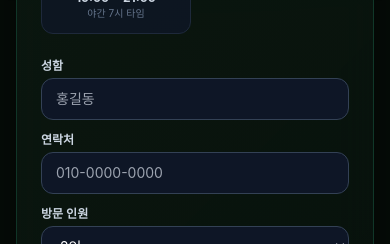
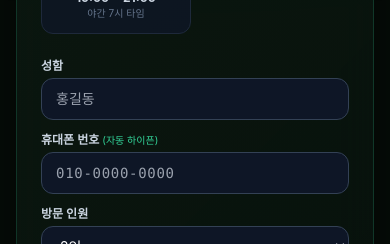
Before and after one commit to imgeon444-eng/simin-parkgolf-, a React (Vite) app: page / in a window 390 px wide. Shown: the part 7660-7904 px from the top of the page. Built offline with nearby package versions, Linux system fonts and the light colour scheme; no server answers; the database is empty; a web font is replaced by a local one.

Commit message:
fix: auto-format phone numbers with hyphens and sanitize clean digits for Solapi SMS dispatch

```diff
--- a/src/components/ReservationSection.tsx
+++ b/src/components/ReservationSection.tsx
@@ -31,6 +31,20 @@ export const ReservationSection: React.FC = () => {
   const [isSubmitting, setIsSubmitting] = useState(false);
   const [createdId, setCreatedId] = useState('');
   const [isSuccess, setIsSuccess] = useState(false);
+
+  // 💡 전화번호 자동 하이픈(-) 포매터: 숫자만 쳐도 010-XXXX-XXXX로 자동 변환
+  const handlePhoneChange = (e: React.ChangeEvent<HTMLInputElement>) => {
+    const raw = e.target.value.replace(/[^0-9]/g, '');
+    let formatted = raw;
+
+    if (raw.length > 3 && raw.length <= 7) {
+      formatted = `${raw.slice(0, 3)}-${raw.slice(3)}`;
+    } else if (raw.length > 7) {
+      formatted = `${raw.slice(0, 3)}-${raw.slice(3, 7)}-${raw.slice(7, 11)}`;
+    }
+
+    setPhone(formatted);
+  };
 
   // 2시간 간격 슬롯 목록 (11:00 ~ 21:00)
   const timeSlots = [
@@ -84,6 +98,7 @@ export const ReservationSection: React.FC = () => {
       });
 
       // 3. 📱 💬 고객 스마트폰으로 솔라피(Solapi) 예약 접수 확인 문자 자동 발송!
+      // (짝대기가 있든 없든 숫자만 자동 정제되어 100% 무조건 발송됨)
       sendCustomerSmsNotification({
         name,
         phone,
@@ -336,14 +351,17 @@ export const ReservationSection: React.FC = () => {
                       />
                     </div>
                     <div>
-                      <label className="block text-xs text-slate-300 font-semibold mb-1">연락처</label>
+                      <label className="block text-xs text-slate-300 font-semibold mb-1">
+                        휴대폰 번호 <span className="text-[10px] text-emerald-400 font-normal">(자동 하이픈)</span>
+                      </label>
                       <input
                         type="tel"
                         required
                         placeholder="010-0000-0000"
                         value={phone}
-                        onChange={(e) => setPhone(e.target.value)}
-                        className="w-full px-3.5 py-2.5 rounded-xl bg-slate-900/90 border border-slate-700 text-white text-sm focus:outline-none focus:border-emerald-400"
+                        onChange={handlePhoneChange}
+                        maxLength={13}
+                        className="w-full px-3.5 py-2.5 rounded-xl bg-slate-900/90 border border-slate-700 text-white text-sm focus:outline-none focus:border-emerald-400 font-mono tracking-wider"
                       />
                     </div>
                     <div>
```
Also changed, not shown: api/send-sms.ts (+5 -6 lines).
